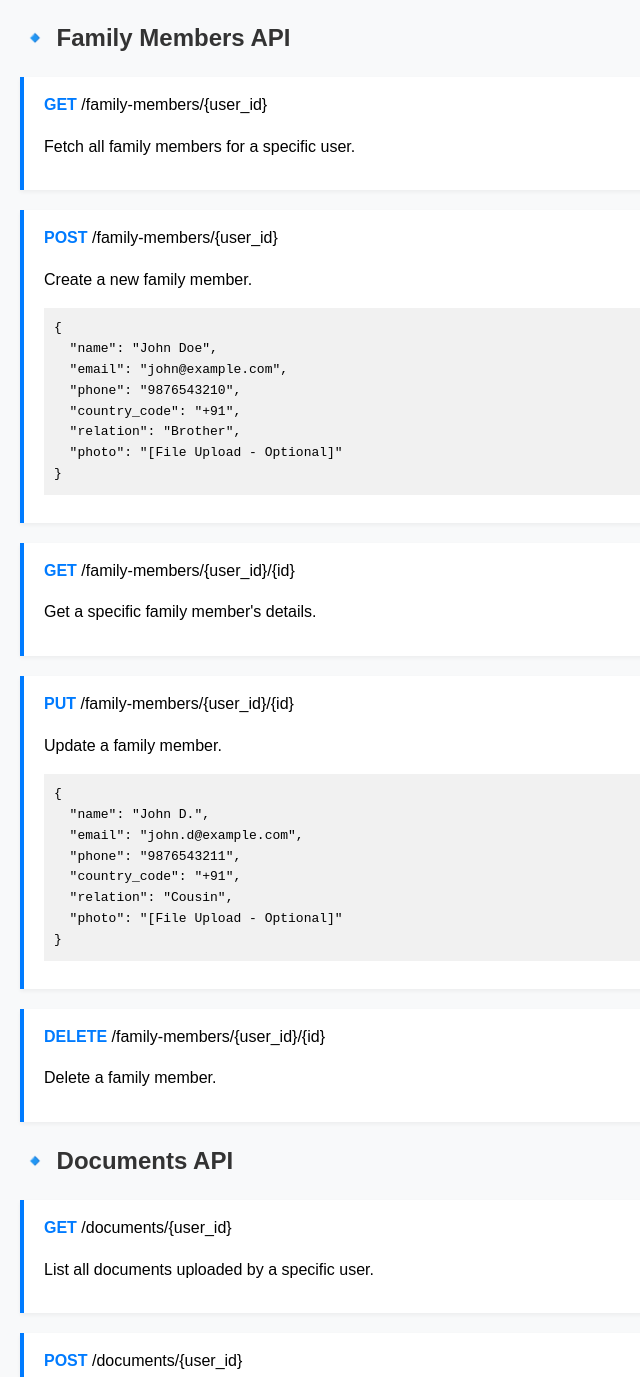
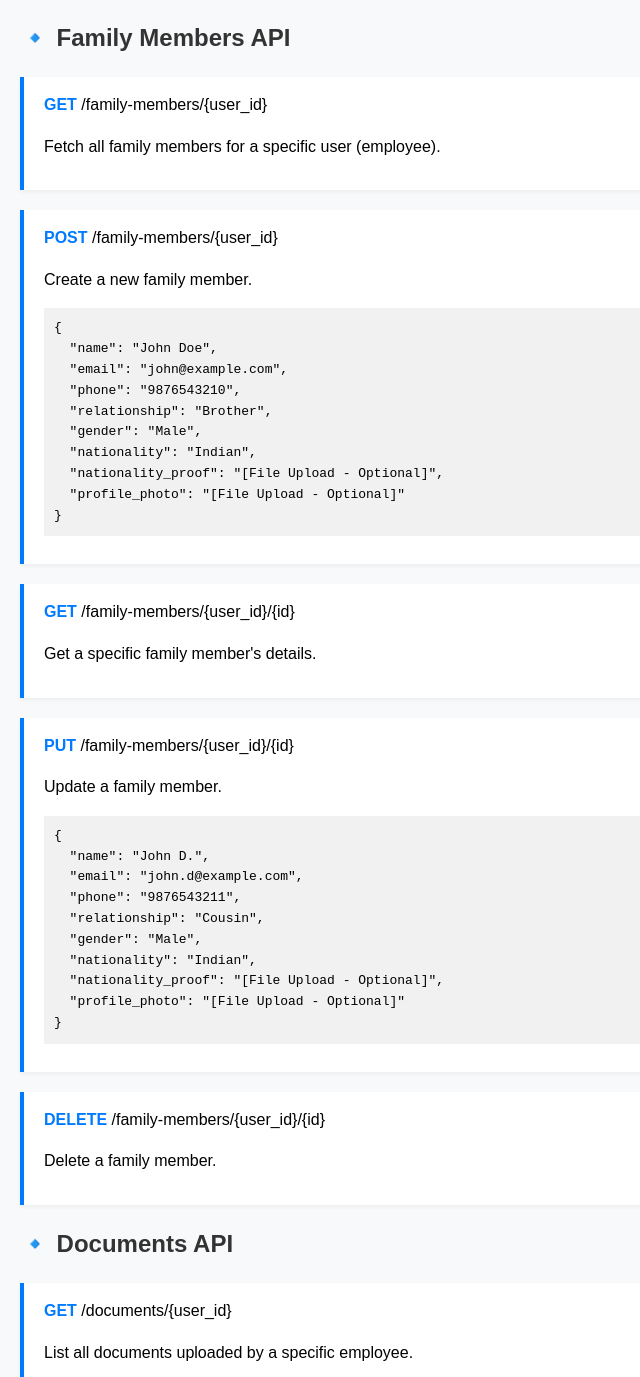
Before and after one commit to intencodeindia/public-apis, a plain HTML site: page apis.html in a window 1280 px wide. Shown: the part 141-1518 px from the top of the page, without its empty margins (0-640 px from the left). Drawn offline with Linux system fonts and the light colour scheme.

Commit message:
Update apis.html

```diff
--- a/apis.html
+++ b/apis.html
@@ -46,7 +46,7 @@
 
     <div class="endpoint">
         <div><span class="method">GET</span> /family-members/{user_id}</div>
-        <p>Fetch all family members for a specific user.</p>
+        <p>Fetch all family members for a specific user (employee).</p>
     </div>
 
     <div class="endpoint">
@@ -56,9 +56,11 @@
   "name": "John Doe",
   "email": "john@example.com",
   "phone": "9876543210",
-  "country_code": "+91",
-  "relation": "Brother",
-  "photo": "[File Upload - Optional]"
+  "relationship": "Brother",
+  "gender": "Male",
+  "nationality": "Indian",
+  "nationality_proof": "[File Upload - Optional]",
+  "profile_photo": "[File Upload - Optional]"
 }</pre>
     </div>
 
@@ -74,9 +76,11 @@
   "name": "John D.",
   "email": "john.d@example.com",
   "phone": "9876543211",
-  "country_code": "+91",
-  "relation": "Cousin",
-  "photo": "[File Upload - Optional]"
+  "relationship": "Cousin",
+  "gender": "Male",
+  "nationality": "Indian",
+  "nationality_proof": "[File Upload - Optional]",
+  "profile_photo": "[File Upload - Optional]"
 }</pre>
     </div>
 
@@ -89,7 +93,7 @@
 
     <div class="endpoint">
         <div><span class="method">GET</span> /documents/{user_id}</div>
-        <p>List all documents uploaded by a specific user.</p>
+        <p>List all documents uploaded by a specific employee.</p>
     </div>
 
     <div class="endpoint">
@@ -100,6 +104,9 @@
   "documentId": "doc123",
   "name": "Passport",
   "document_type": "ID Proof",
+  "issue_date": "2023-05-01",
+  "issue_place": "Delhi",
+  "visa_provider": "XYZ Travels",
   "expiry_date": "2025-12-31",
   "additional_info": "Scanned copy of passport",
   "family_member_id": 2
@@ -119,6 +126,9 @@
   "documentId": "doc123",
   "name": "Updated Passport",
   "document_type": "ID Proof",
+  "issue_date": "2024-06-01",
+  "issue_place": "Mumbai",
+  "visa_provider": "ABC Tours",
   "expiry_date": "2026-12-31",
   "additional_info": "Renewed copy",
   "family_member_id": 2
```
